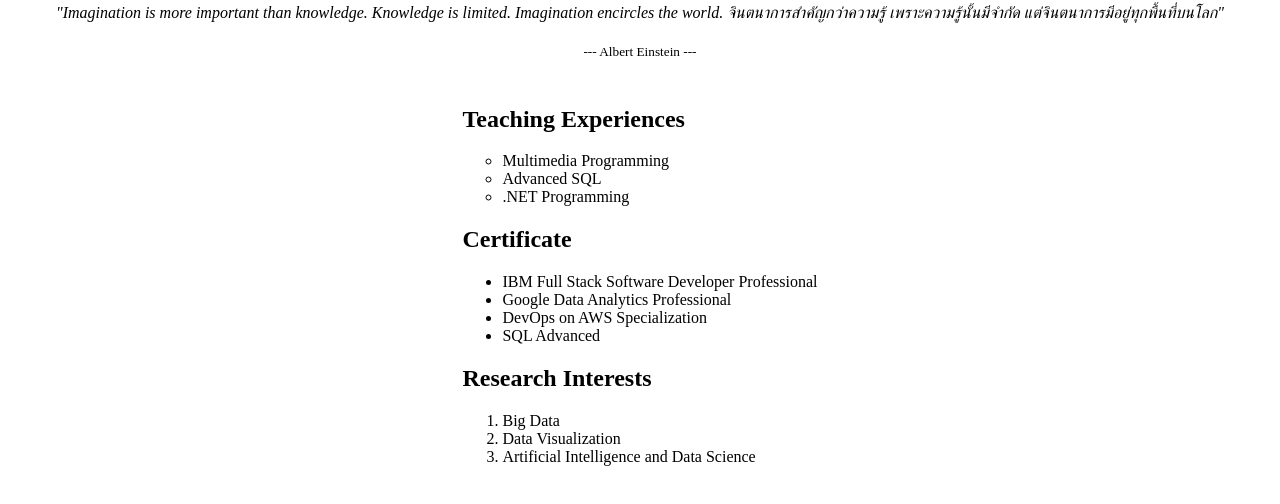
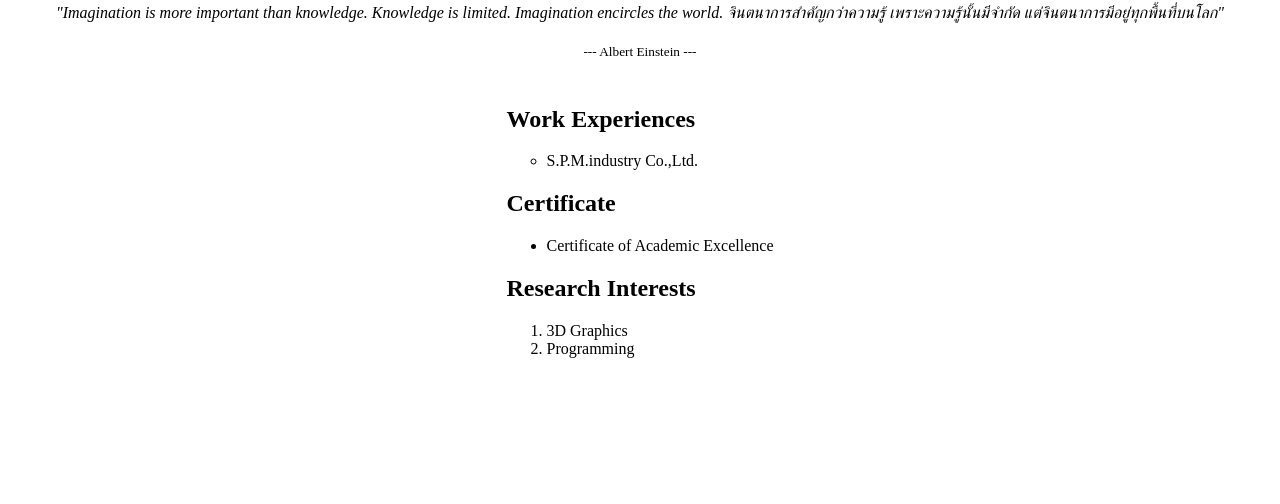
Before and after one commit to ChinnapatKhemthong/Chinnapat, a plain HTML site: page experiences.html in a window 1280 px wide. Shown: the part 170-674 px from the top of the page. Drawn offline with Linux system fonts and the light colour scheme; a web font is replaced by a local one.

Commit message:
Add files via upload

```diff
--- a/experiences.html
+++ b/experiences.html
@@ -41,24 +41,24 @@
         <tbody>
             <tr>
               <td>
-                <h2>Teaching Experiences</h2>
+                <h2>Work Experiences</h2>
                 <ul type="circle">
-                    <li>Multimedia Programming</li>
-                    <li>Advanced SQL</li>
-                    <li>.NET Programming</li>
+                    <li>S.P.M.industry Co.,Ltd.</li>
+
+
                 </ul>
                 <h2>Certificate</h2>
                 <ul type="disc">
-                    <li>IBM Full Stack Software Developer Professional</li>
-                    <li>Google Data Analytics Professional</li>
-                    <li>DevOps on AWS Specialization</li>
-                    <li>SQL Advanced</li>
+                    <li>Certificate of Academic Excellence</li>
+
+
+
                 </ul>
                 <h2>Research Interests</h2>
                 <ol>
-                    <li>Big Data</li>
-                    <li>Data Visualization</li>
-                    <li>Artificial Intelligence and Data Science</li>
+                    <li>3D Graphics</li>
+                    <li>Programming</li>
+
                 </ol>
               </td>
             </tr>
```
Also changed, not shown: abilities.html (+11 -11 lines), projects.html (+3 -7 lines).
